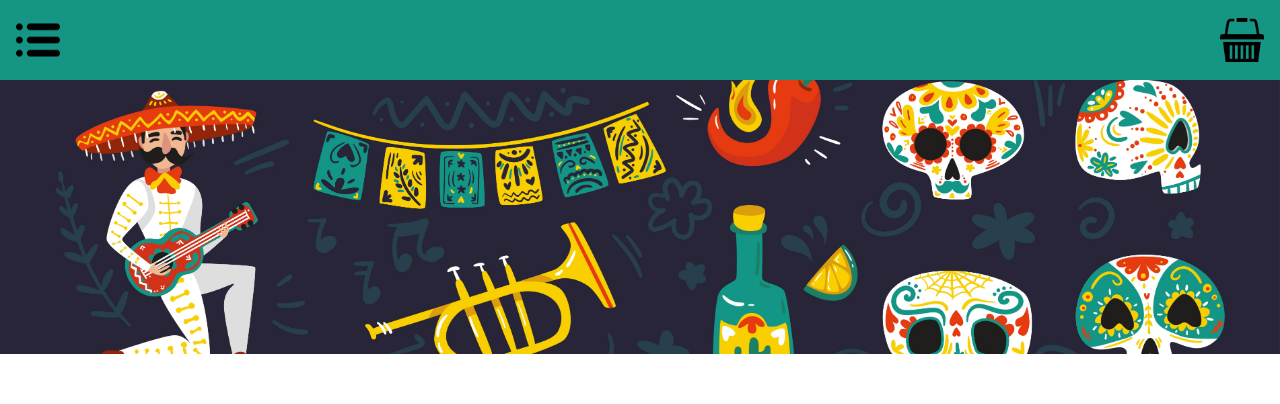
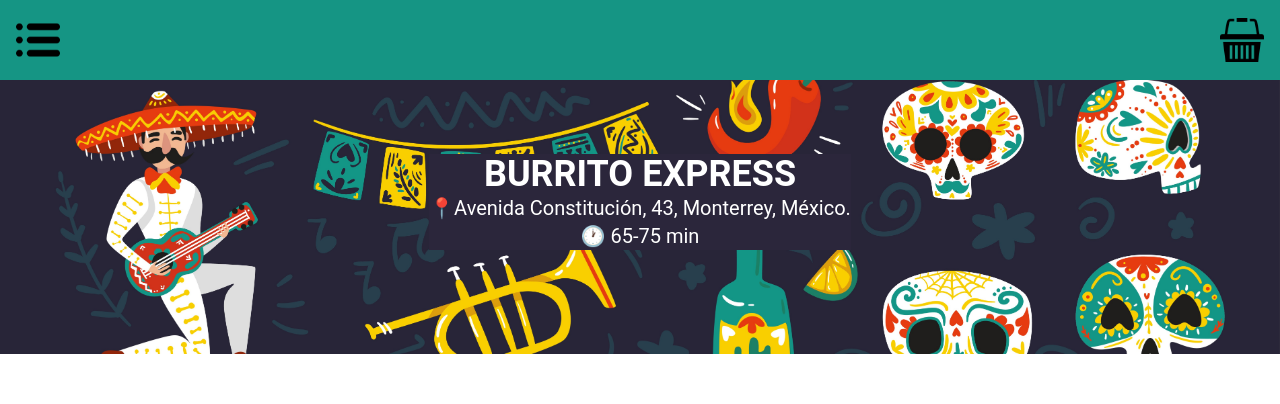
Before and after one commit to tiagopazhs/burrito-express, a React (Create React App) app in the folder web/: page / in a window 1280 px wide. Shown: the top 404 px of the page. Built offline with nearby package versions, Linux system fonts and the light colour scheme.

Commit message:
feat: Create restaurant info

```diff
--- a/web/src/components/BackgroundImage.tsx
+++ b/web/src/components/BackgroundImage.tsx
@@ -1,7 +1,14 @@
+import { COLORS } from '../constants';
+
 export default function BackgroundImage() {
     return (
         <div style={{ height: '50vh', marginTop: '10vh' }}>
-            <img src={process.env.PUBLIC_URL + 'background/bg6.jpg'} alt="list" style={{ width: '100%' }} className="blur-xm" />
+            <img src={process.env.PUBLIC_URL + 'background/bg6.jpg'} alt="list" style={{ marginBottom: '-25vh', width: '100%' }} />
+            <div className="grid justify-center rounded-md" style={{ color: COLORS.white, backgroundColor: COLORS.black, height: '10vh' }}>
+                <div className="grid justify-center text-4xl font-bold" style={{backgroundColor: COLORS.terciary}} >BURRITO EXPRESS</div>
+                <div className="grid justify-center text-xl" style={{backgroundColor: COLORS.terciary}}>📍Avenida Constitución, 43, Monterrey, México.</div>
+                <div className="grid justify-center text-xl" style={{backgroundColor: COLORS.terciary}}>🕐 65-75 min</div>
+            </div>
         </div>
     )
 }
```
